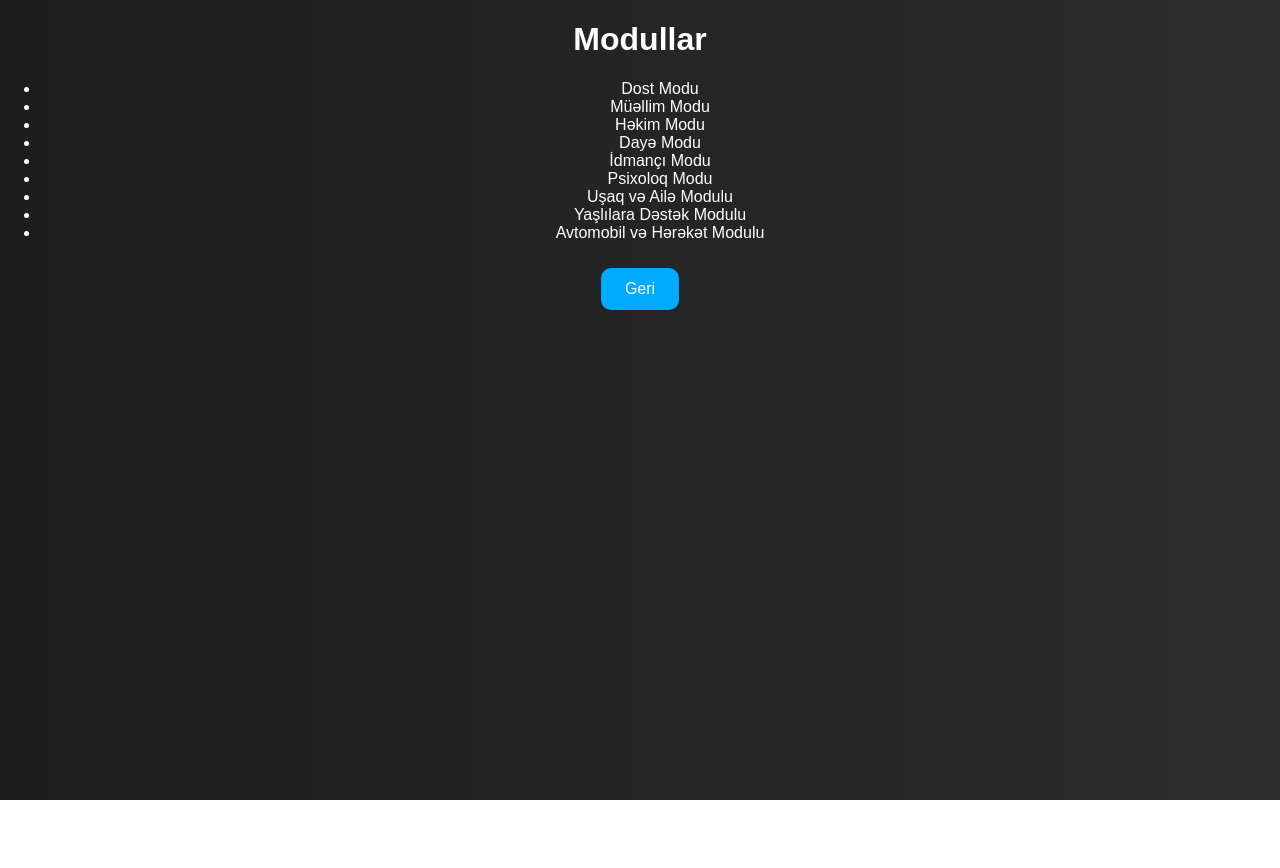
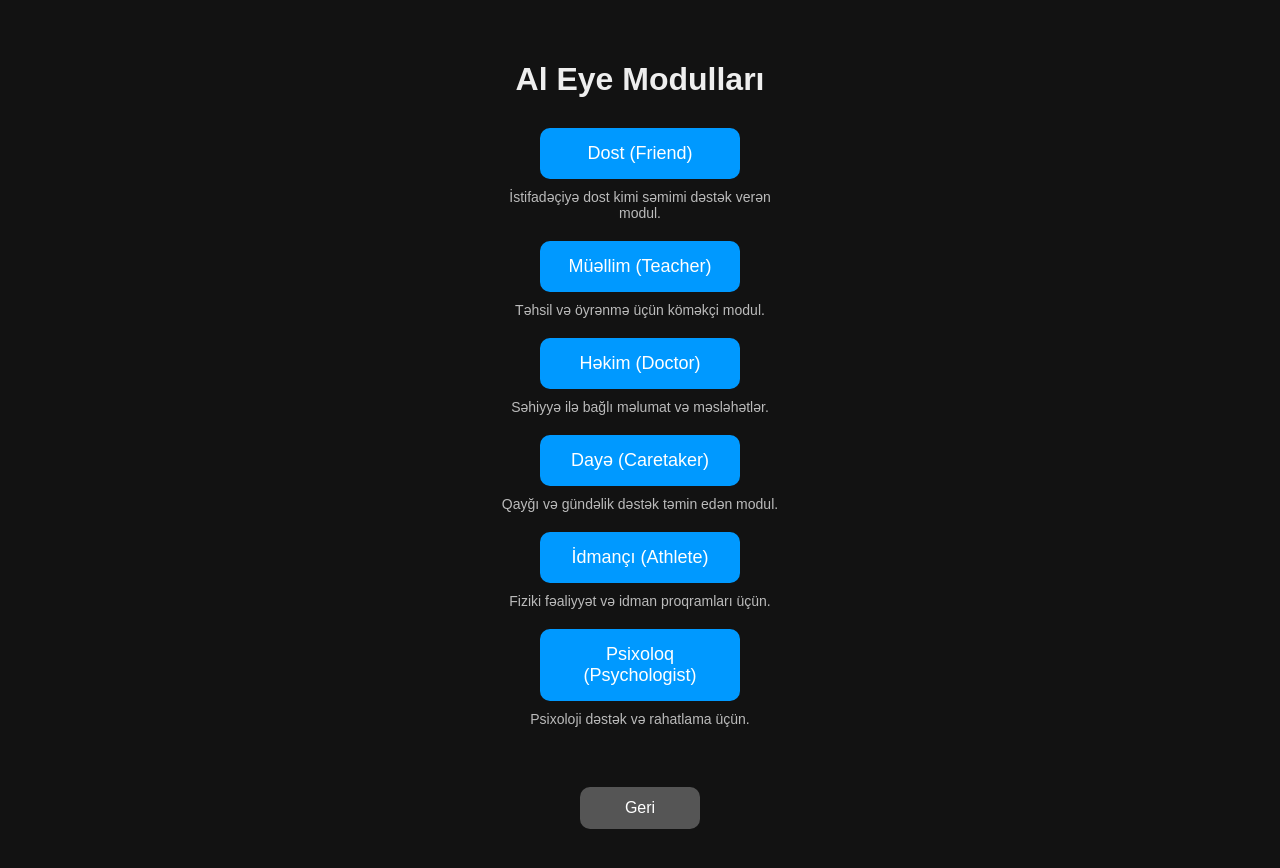
Before and after one commit to Ruslan865/guid-space, a plain HTML site: page modules.html in a window 1280 px wide. Before the commit the page ends 800 px from the top, so only its background shows below. Drawn offline with Linux system fonts and the light colour scheme.

Commit message:
modules.html

```diff
--- a/modules.html
+++ b/modules.html
@@ -1,24 +1,83 @@
 <!DOCTYPE html>
 <html lang="az">
 <head>
-  <meta charset="UTF-8">
-  <meta name="viewport" content="width=device-width, initial-scale=1.0">
-  <title>Modullar</title>
-  <link rel="stylesheet" href="css/style.css">
+  <meta charset="UTF-8" />
+  <title>Al Eye - Modullar</title>
+  <link rel="stylesheet" href="css/style.css" />
+  <script src="js/modules.js" defer></script>
+  <style>
+    body {
+      background: #121212;
+      color: #eee;
+      font-family: Arial, sans-serif;
+      text-align: center;
+      padding: 40px 20px;
+    }
+    h1 {
+      margin-bottom: 30px;
+    }
+    .module-list button {
+      display: block;
+      width: 200px;
+      margin: 10px auto;
+      padding: 15px 20px;
+      font-size: 18px;
+      border-radius: 10px;
+      border: none;
+      background-color: #0099ff;
+      color: white;
+      cursor: pointer;
+      transition: background-color 0.3s;
+    }
+    .module-list button:hover {
+      background-color: #007acc;
+    }
+    .module-list p {
+      max-width: 300px;
+      margin: 0 auto 20px;
+      font-size: 14px;
+      color: #bbb;
+    }
+    a button {
+      margin-top: 40px;
+      background-color: #555;
+      width: 120px;
+    }
+    a button:hover {
+      background-color: #333;
+    }
+  </style>
 </head>
 <body>
-  <h1>Modullar</h1>
-  <ul>
-    <li>Dost Modu</li>
-    <li>Müəllim Modu</li>
-    <li>Həkim Modu</li>
-    <li>Dayə Modu</li>
-    <li>İdmançı Modu</li>
-    <li>Psixoloq Modu</li>
-    <li>Uşaq və Ailə Modulu</li>
-    <li>Yaşlılara Dəstək Modulu</li>
-    <li>Avtomobil və Hərəkət Modulu</li>
-  </ul>
+  <h1>Al Eye Modulları</h1>
+  <div class="module-list">
+    <button onclick="openModule('Dost')">Dost (Friend)</button>
+    <p>İstifadəçiyə dost kimi səmimi dəstək verən modul.</p>
+
+    <button onclick="openModule('Müəllim')">Müəllim (Teacher)</button>
+    <p>Təhsil və öyrənmə üçün köməkçi modul.</p>
+
+    <button onclick="openModule('Həkim')">Həkim (Doctor)</button>
+    <p>Səhiyyə ilə bağlı məlumat və məsləhətlər.</p>
+
+    <button onclick="openModule('Dayə')">Dayə (Caretaker)</button>
+    <p>Qayğı və gündəlik dəstək təmin edən modul.</p>
+
+    <button onclick="openModule('İdmançı')">İdmançı (Athlete)</button>
+    <p>Fiziki fəaliyyət və idman proqramları üçün.</p>
+
+    <button onclick="openModule('Psixoloq')">Psixoloq (Psychologist)</button>
+    <p>Psixoloji dəstək və rahatlama üçün.</p>
+  </div>
+
   <a href="index.html"><button>Geri</button></a>
+
+  <script>
+    function openModule(name) {
+      alert(name + " modulu aktivləşdirildi!");
+      // Burada istəsən modulun öz səhifəsinə yönləndirə bilərsən, məsələn:
+      // window.location.href = name.toLowerCase() + ".html";
+    }
+  </script>
 </body>
 </html>
```
